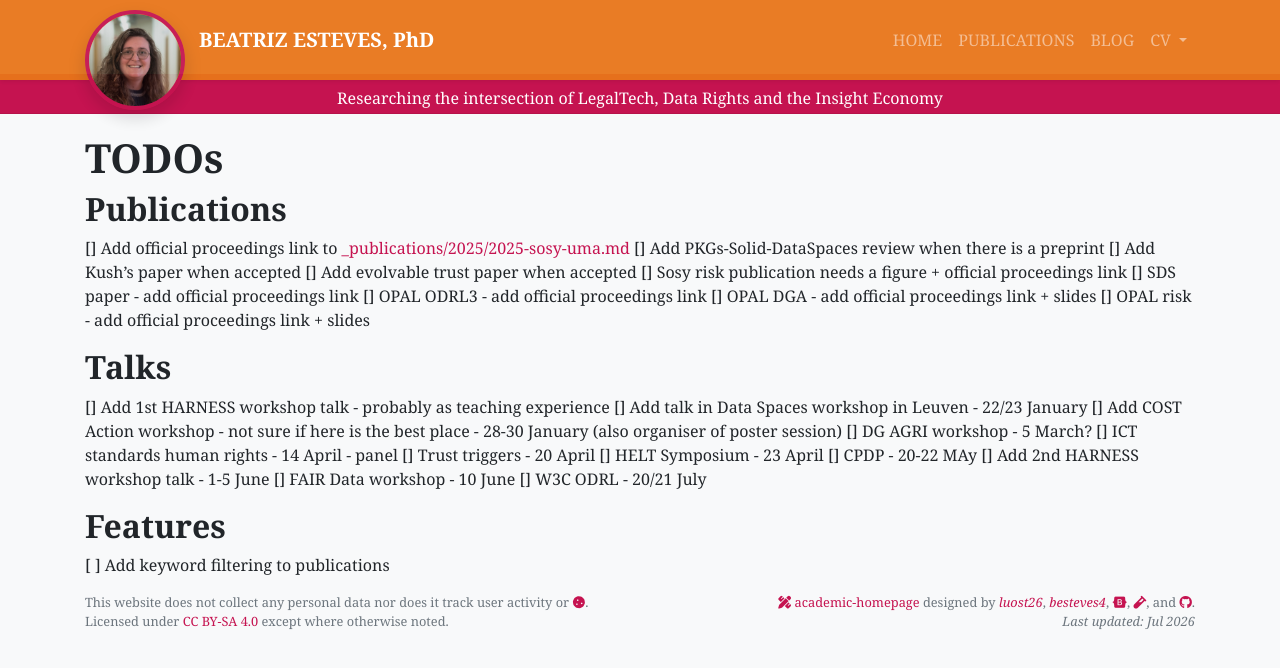
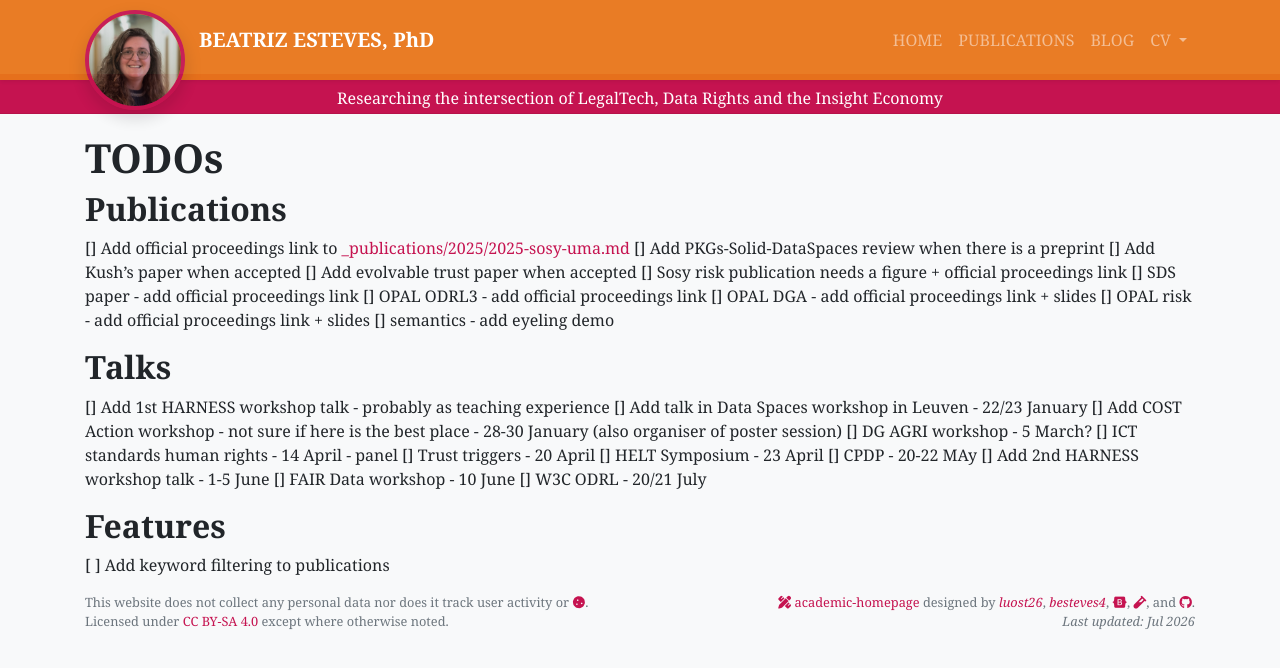
Before and after one commit to besteves4/besteves4.github.io, a Jekyll site: the page built from TODOS.md, in a window 1280 px wide. Shown: the top 668 px of the page. Built offline with Jekyll 4.4.1, drawn with Linux system fonts in a browser that asks for light colours; nearby versions of some CDN libraries; our own code applies the rules of GitHub Pages for plain Markdown files; a style sheet for code colours, icons or effects is not loaded.

Commit message:
add todo

```diff
--- a/TODOS.md
+++ b/TODOS.md
@@ -10,6 +10,7 @@
 [] OPAL ODRL3 - add official proceedings link
 [] OPAL DGA - add official proceedings link + slides
 [] OPAL risk - add official proceedings link + slides
+[] semantics - add eyeling demo
 
 ## Talks
 [] Add 1st HARNESS workshop talk - probably as teaching experience
```
